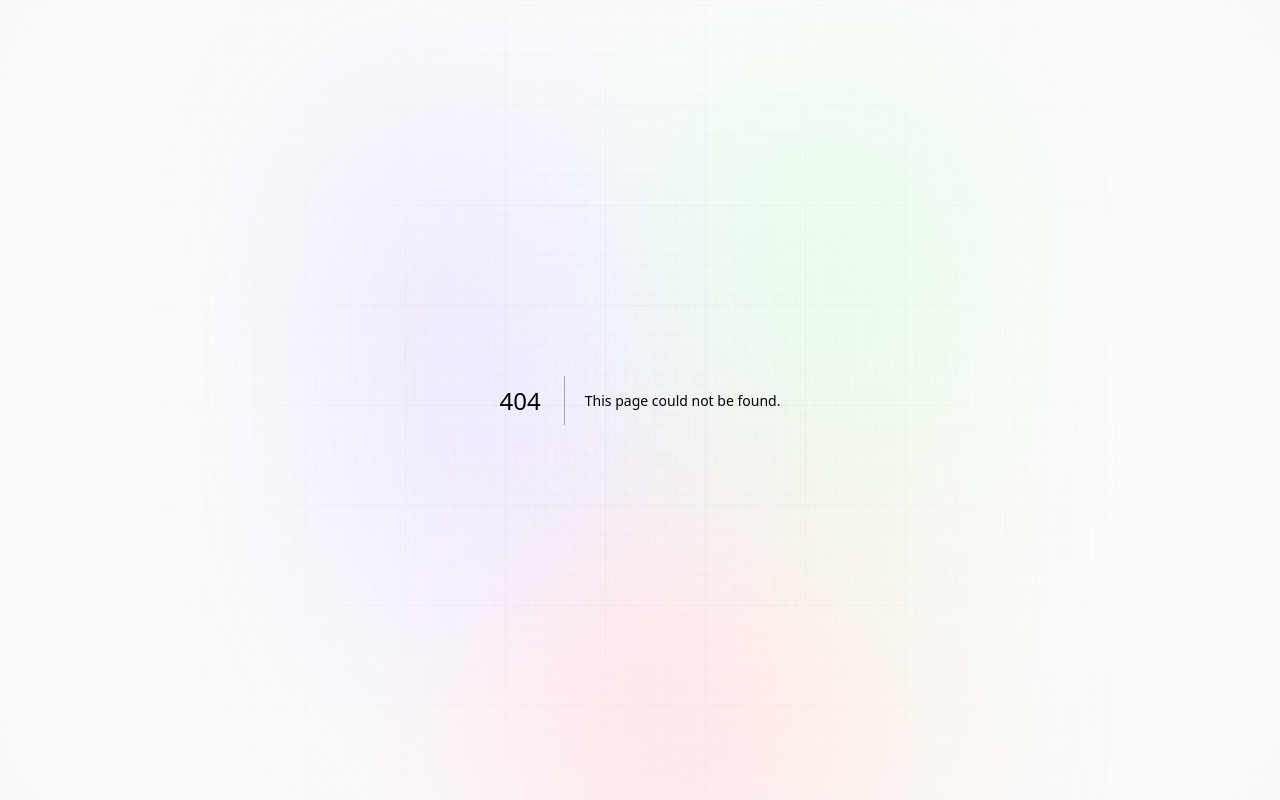
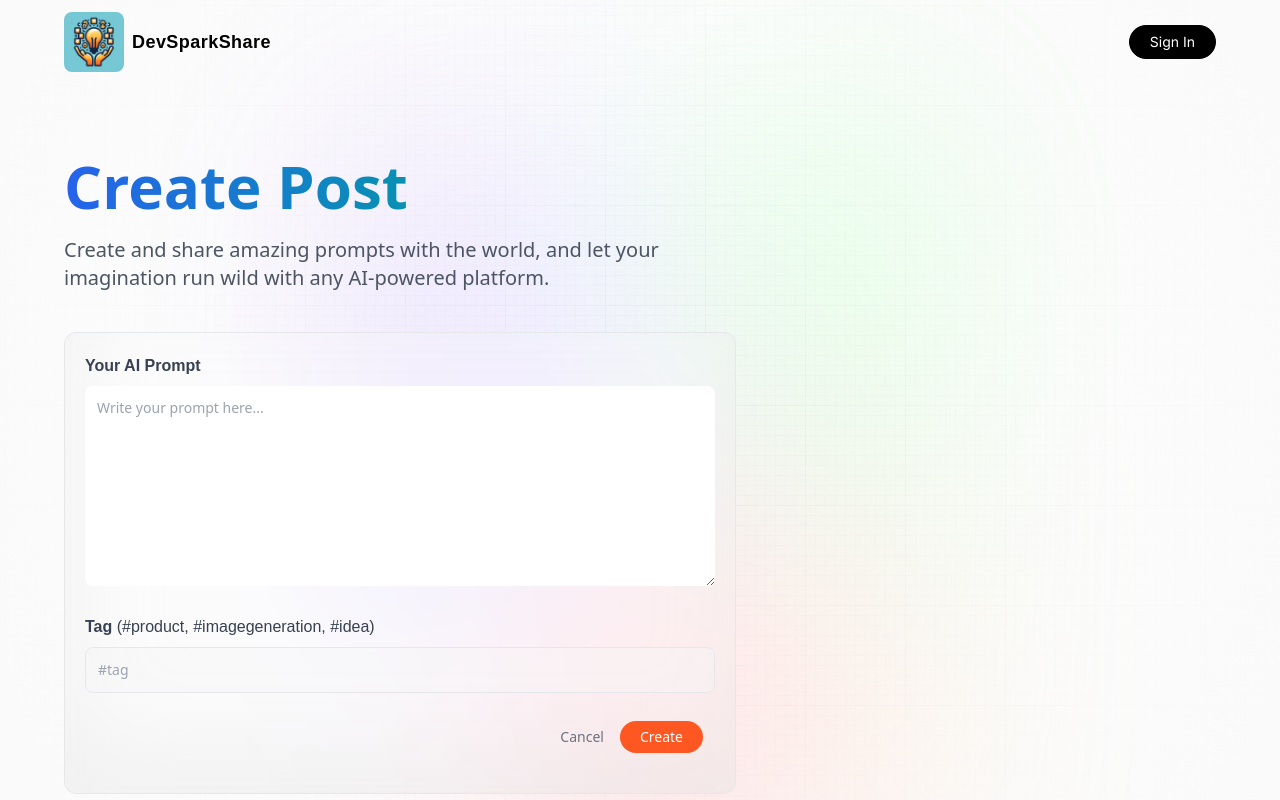
Before and after one commit to exagonsoft/DevSparkShare, a Next.js app: page /board/create-prompt in a window 1280 px wide. Before the commit this address had no page. Built offline with nearby package versions, Linux system fonts and the light colour scheme; no server answers.

Commit message:
#6 Create Prompt
Implement the creation of a single prompt.

```diff
--- /dev/null
+++ b/app/api/prompt/new/route.js
@@ -0,0 +1,32 @@
+import { errors } from "@constants/errors";
+import Prompt from "@models/promptModel";
+import User from "@models/userModel";
+import { connectToDB } from "@utils/database";
+import { NextResponse } from "next/server";
+
+export const POST = async (req) => {
+  const { userEmail, prompt, tag } = await req.json();
+
+  try {
+    await connectToDB();
+
+    const user = await User.findOne({email: userEmail})
+
+    const newPrompt = new Prompt({
+      creator: user?._id,
+      prompt: prompt,
+      tag: tag,
+    });
+
+    console.log(newPrompt);
+    await newPrompt.save();
+
+    return NextResponse.json(JSON.stringify(newPrompt), { status: 200 });
+  } catch (error) {
+    console.log(error);
+    return NextResponse.json(
+      { message: errors.internalServerError },
+      { status: 500 }
+    );
+  }
+};
--- a/app/api/register/route.js
+++ b/app/api/register/route.js
@@ -12,8 +12,6 @@ export async function POST(req) {
     await connectToDB();
     const result = await User.create({name, email, password: hashedPass, picture});
 
-    // console.log("Data: ", {name: name, email: email, password: password, picture: picture, image: image});
-
     return NextResponse.json({message: "User registered successfully"}, {status: 200 });
   } catch (error) {
     console.log(error);
--- /dev/null
+++ b/app/board/create-prompt/page.jsx
@@ -0,0 +1,50 @@
+"use client";
+
+import React, { useState } from "react";
+import { useSession } from "next-auth/react";
+import { useRouter } from "next/navigation";
+import Form from "@components/Form";
+import { promptModel } from "@constants/baseObjects";
+
+const NewPrompt = () => {
+  const [submitting, setSubmitting] = useState(false);
+  const [post, setPost] = useState(promptModel);
+  const { data: session } = useSession();
+  const router = useRouter();
+
+  const createPrompt = async (e) => {
+    e.preventDefault();
+    setSubmitting(true);
+    try {
+      const res = await fetch("/api/prompt/new", {
+        method: "POST",
+        headers: { "Content-Type": "application/json" },
+        body: JSON.stringify({
+          prompt: post.prompt,
+          userEmail: session?.user.email,
+          tag: post.tag,
+        }),
+      });
+
+      if (res.ok) {
+        router.push("/");
+      }
+    } catch (error) {
+      console.log(error);
+    } finally {
+      setSubmitting(false);
+    }
+  };
+
+  return (
+    <Form
+      type="Create"
+      post={post}
+      setPost={setPost}
+      submitting={submitting}
+      handleSubmit={createPrompt}
+    />
+  );
+};
+
+export default NewPrompt;
--- /dev/null
+++ b/app/board/layout.jsx
@@ -0,0 +1,18 @@
+import Nav from "@components/Nav";
+import Link from "next/link";
+
+export const metadata = {
+  title: "DevSparkShare",
+  description: "Share your Spark to empower the AI Fire",
+};
+
+const BoardLayout = ({ children }) => {
+  return (
+    <div className="w-full">
+      <Nav />
+      {children}
+    </div>
+  );
+};
+
+export default BoardLayout;
--- /dev/null
+++ b/app/board/page.jsx
@@ -0,0 +1,11 @@
+import React from 'react'
+
+const DashBoard = () => {
+  return (
+    <div>
+      Main DashBoard
+    </div>
+  )
+}
+
+export default DashBoard
--- a/components/Form.jsx
+++ b/components/Form.jsx
@@ -1,11 +1,71 @@
-import React from 'react'
+import Link from "next/link";
 
-const Form = () => {
+const Form = ({ type, post, setPost, submitting, handleSubmit }) => {
   return (
-    <div>
+    <section className="w-full max-w-full flex-start flex-col">
+      <h1 className="head_text text-left">
+        <span className="blue_gradient">{type} Post</span>
+      </h1>
+      <p className="desc text-left max-w-md">
+        {type} and share amazing prompts with the world, and let your
+        imagination run wild with any AI-powered platform.
+      </p>
+      <form
+        onSubmit={handleSubmit}
+        className="mt-10 w-full max-w-2xl flex flex-col gap-7 glassmorphism"
+      >
+        <label htmlFor="postPrompt" className="">
+          <span className="font-satoshi font-semibold text-base text-gray-700">
+            Your AI Prompt
+          </span>
+          <textarea
+            name="postPrompt"
+            id="postPrompt"
+            cols="30"
+            rows="10"
+            value={post.prompt}
+            onChange={(e) =>
+              setPost((prevData) => ({ ...prevData, prompt: e.target.value }))
+            }
+            placeholder="Write your prompt here..."
+            required
+            className="form_textarea"
+          ></textarea>
+        </label>
+        <label htmlFor="postPrompt" className="">
+          <span className="font-satoshi font-semibold text-base text-gray-700">
+            Tag{" "}
+            <span className="font-normal">
+              (#product, #imagegeneration, #idea)
+            </span>
+          </span>
+          <input
+            name="postTag"
+            id="postTag"
+            value={post.tag}
+            onChange={(e) =>
+              setPost((prevData) => ({ ...prevData, tag: e.target.value }))
+            }
+            placeholder="#tag"
+            required
+            className="form_input"
+          ></input>
+        </label>
+        <div className="flex-end mx-3 mb-5 gap-4">
+          <Link href="/" className="text-sm text-gray-500">
+            Cancel
+          </Link>
+          <button
+            type="submit"
+            disabled={submitting}
+            className="px-5 py-1.5 text-sm bg-primary-orange rounded-full text-white hover:shadow-lg transitions"
+          >
+            {submitting ? `${type}...` : type}
+          </button>
+        </div>
+      </form>
+    </section>
+  );
+};
 
-    </div>
-  )
-}
-
-export default Form
+export default Form;
--- a/components/Nav.jsx
+++ b/components/Nav.jsx
@@ -33,7 +33,7 @@ const Nav = () => {
       <div className="sm:flex hidden">
         {session?.user ? (
           <div className="flex gap-3 md:gap-5">
-            <Link href="/create-prompt" className="black_btn">
+            <Link href="/board/create-prompt" className="black_btn">
               Create Post
             </Link>
             <button type="button" onClick={signOut} className="outline_btn">
@@ -86,7 +86,7 @@ const Nav = () => {
                   My Profile
                 </Link>
                 <Link
-                  href="/create-prompt"
+                  href="/board/create-prompt"
                   className="dropdown_link"
                   onClick={() => setToggleDropDown(false)}
                 >
--- a/constants/baseObjects.js
+++ b/constants/baseObjects.js
@@ -6,3 +6,8 @@ export const userModel = {
   image: String(),
   picture: String(),
 };
+
+export const promptModel = {
+  prompt: String (),
+  tag: String()
+}
--- a/constants/providers.js
+++ b/constants/providers.js
@@ -22,7 +22,8 @@ export const AuthProviders = [
           return null;
         }
 
-        return {id: user.id, email: user.email, password: user.password, image: user.picture};
+        console.log("The User: ", user);
+        return {id: user._id, email: user.email, password: user.password, image: user.picture};
       } catch (error) {
         console.log(error);
         return error;
--- /dev/null
+++ b/models/promptModel.js
@@ -0,0 +1,20 @@
+import { Schema, model, models } from "mongoose";
+
+const PromptSchema = new Schema({
+  creator: {
+    type: Schema.Types.ObjectId,
+    ref: 'User',
+    required: [true, "Creator is required"],
+  },
+  prompt: {
+    type: String,
+    required: [true, "Prompt is required"],
+  },
+  tag: {
+    type: String,
+    required: [true, "Tag is required"],
+  },
+});
+
+const Prompt = models.Prompt || model("Prompt", PromptSchema);
+export default Prompt;
```
